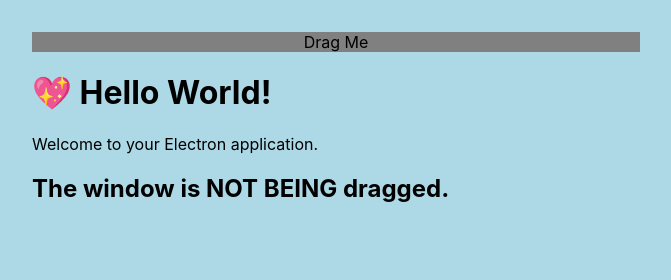
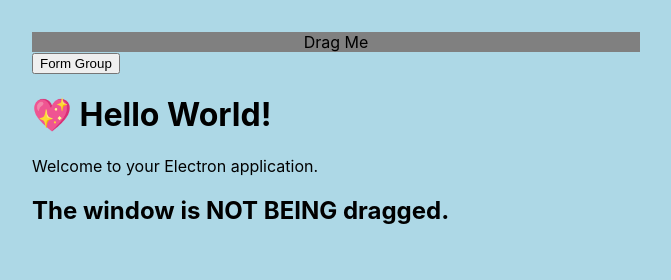
Before and after one commit to d4hines/window-alm-3, an Electron app: page src/index.html in a window 1280 px wide. Shown: the whole page, without its empty margins (304-975 px from the left). Drawn offline with Linux system fonts and the light colour scheme.

Commit message:
add group button

```diff
--- a/src/index.html
+++ b/src/index.html
@@ -7,6 +7,7 @@
   </head>
   <body>
     <div id="titlebar" onmousedown="mouseDown()">Drag Me</div>
+    <button id="group" onclick="toggleGroup()"> Form Group </button>
     <h1>💖 Hello World!</h1>
     <p>Welcome to your Electron application.</p>
     <h2>The window is <span id="drag-state">NOT BEING</span> dragged.</h2>
```
